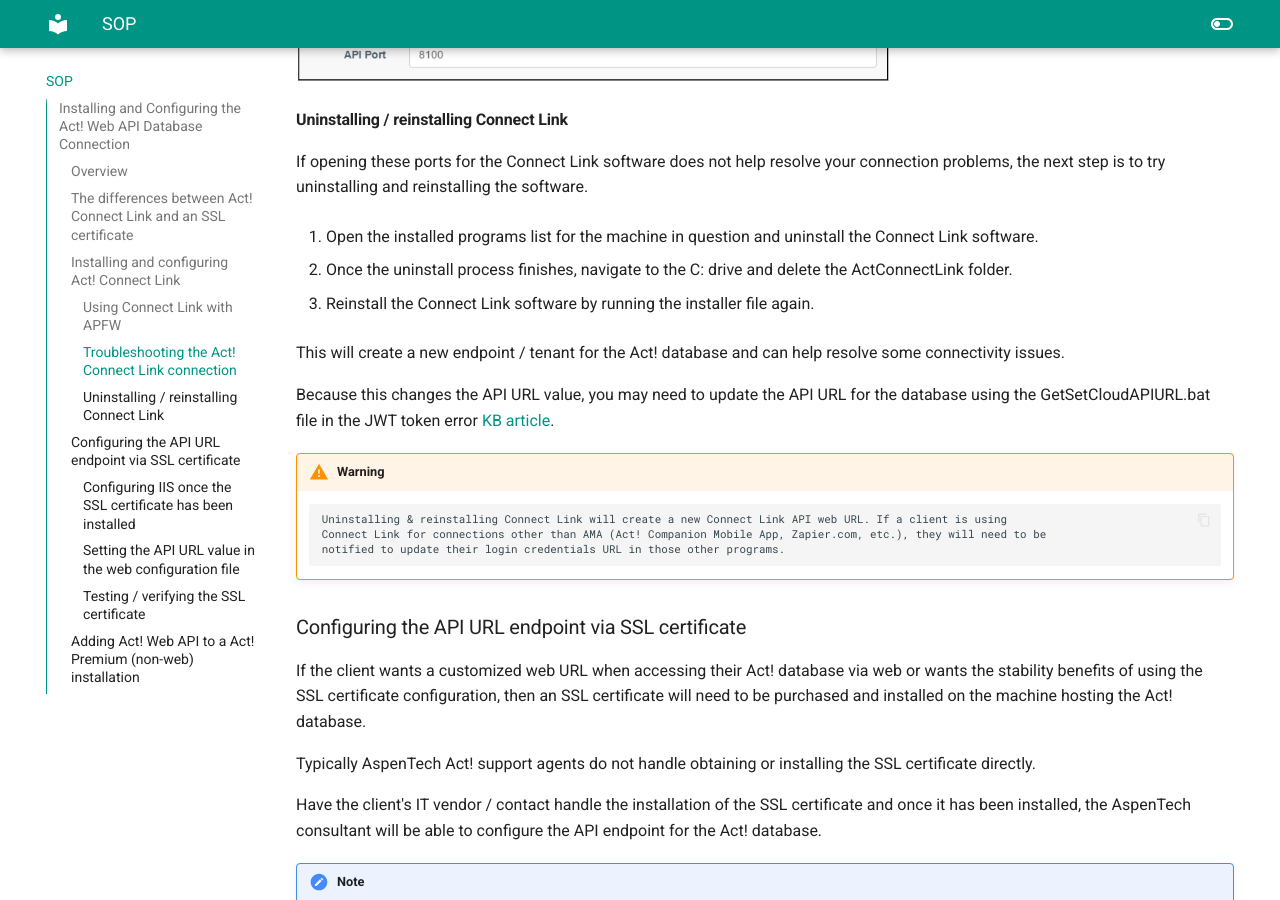
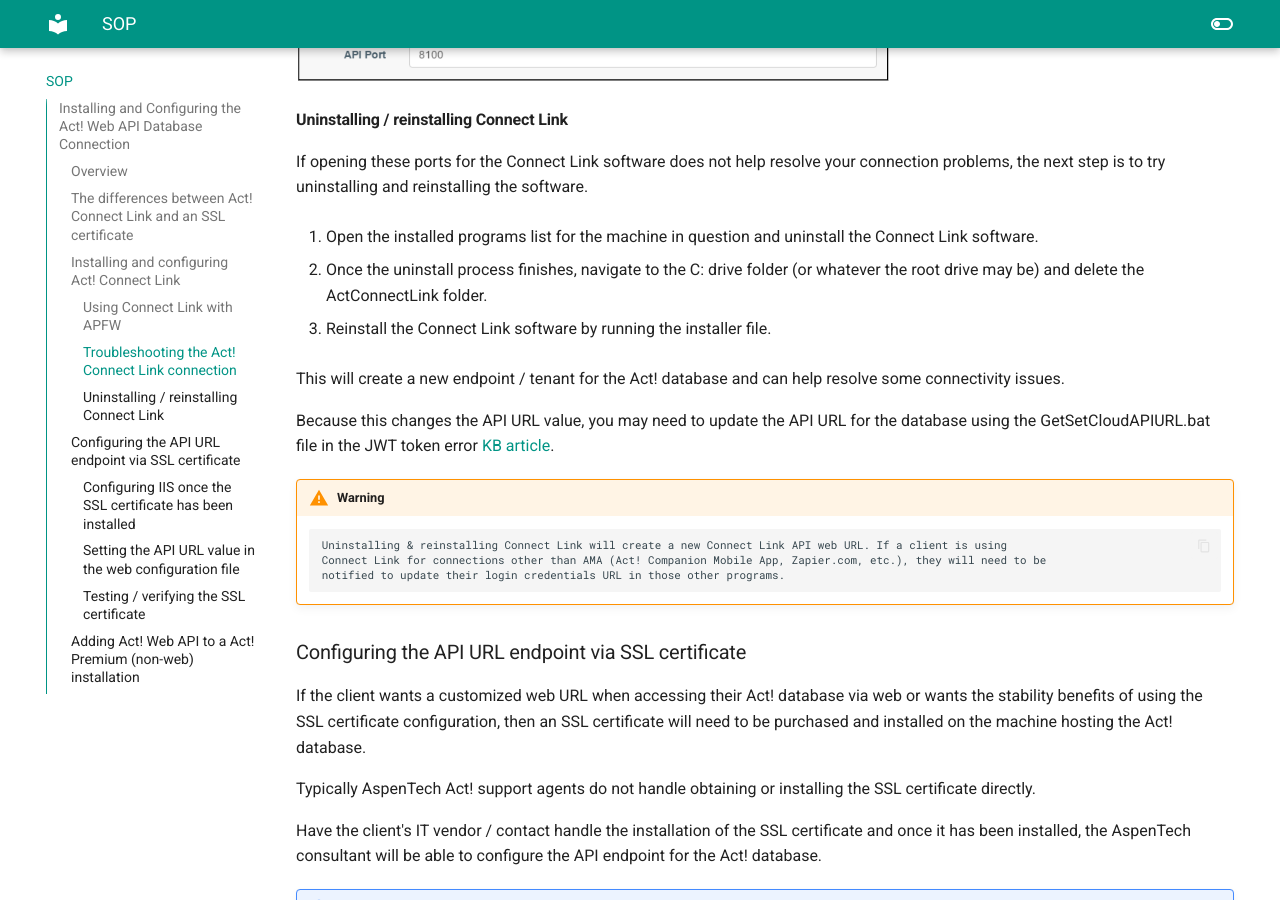
Before and after one commit to medinast21/medina-portfolio, an MkDocs documentation site: the page built from docs/Act_ConnectLink_Install.md, in a window 1280 px wide and 900 px high, scrolled down 3563 px. Built offline with MkDocs 1.6.1 and Material for MkDocs 9.7.7, drawn with Linux system fonts in a browser that asks for light colours.

Commit message:
Code block move + language update
Language updated for ConnectLink page. Moved curl code block in one tab to see if possible without affecting list order.

```diff
--- a/docs/Act_ConnectLink_Install.md
+++ b/docs/Act_ConnectLink_Install.md
@@ -96,9 +96,9 @@ to try uninstalling and reinstalling the software.
 
 1. Open the installed programs list for the machine in question and uninstall the Connect Link software.
 
-2. Once the uninstall process finishes, navigate to the C: drive and delete the ActConnectLink folder.
+2. Once the uninstall process finishes, navigate to the C: drive folder (or whatever the root drive may be) and delete the ActConnectLink folder.
 
-3. Reinstall the Connect Link software by running the installer file again.
+3. Reinstall the Connect Link software by running the installer file.
 
 This will create a new endpoint / tenant for the Act! database and can help resolve some connectivity issues.
 
```
Also changed, not shown: docs/AuthBridgeService.md (+7 -7 lines).
